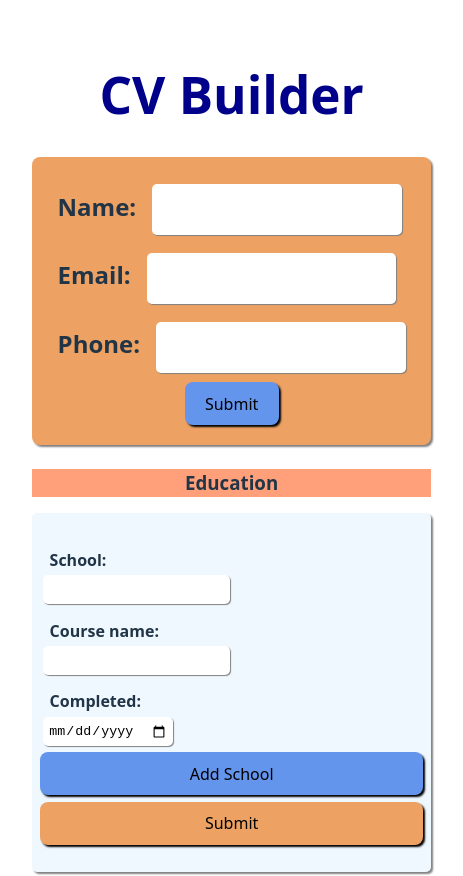
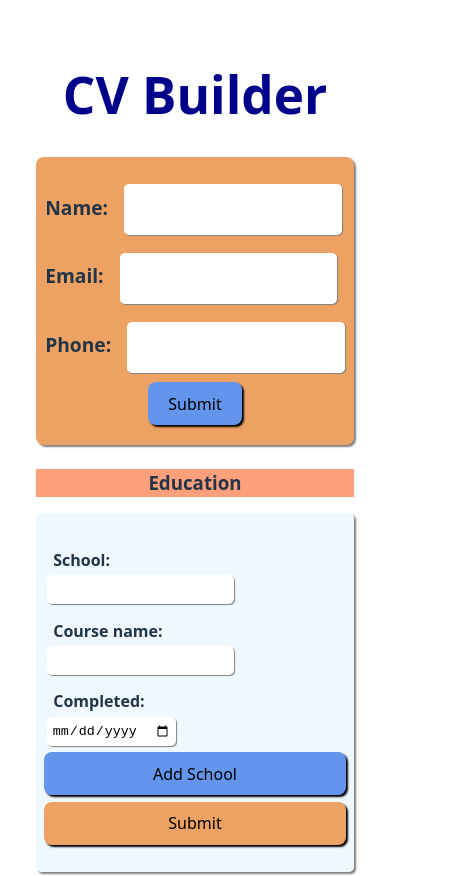
Before and after one commit to MisterKrud/cv-application, a React (Vite) app: page / in a window 390 px wide. Shown: the top 876 px of the page, 463 px wide, since content can reach past the window. Built offline with nearby package versions, Linux system fonts and the light colour scheme.

Commit message:
improve general input styling for mobile view

```diff
--- a/src/App.css
+++ b/src/App.css
@@ -256,6 +256,22 @@ flex-direction: column;
   border-radius: .5rem;
 }
 
+@media(max-width: 450px){
+  .general-data{
+    padding: 1rem 0;
+  }
+
+  .general-details-label{
+    font-size: 1.2rem;
+  }
+
+  .general-input{
+    padding: none;
+    width: 13rem;
+    font-size: 1rem;
+  }
+}
+
 
 .general-input:webkit-autofill,
 .general-input:webkit-autofill:hover,
```
